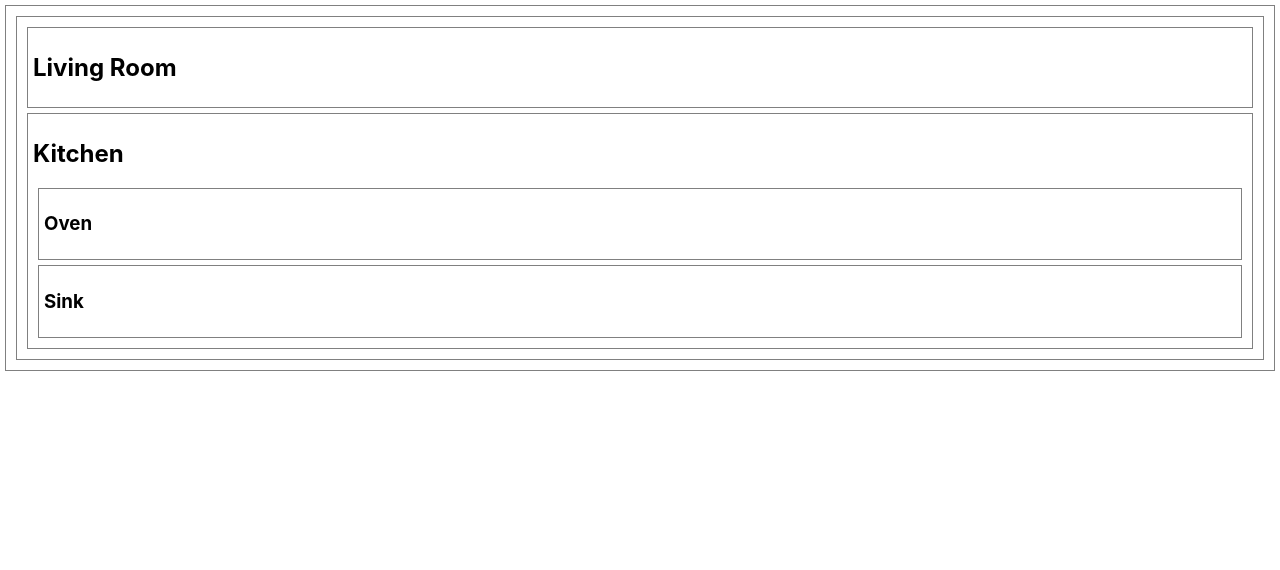
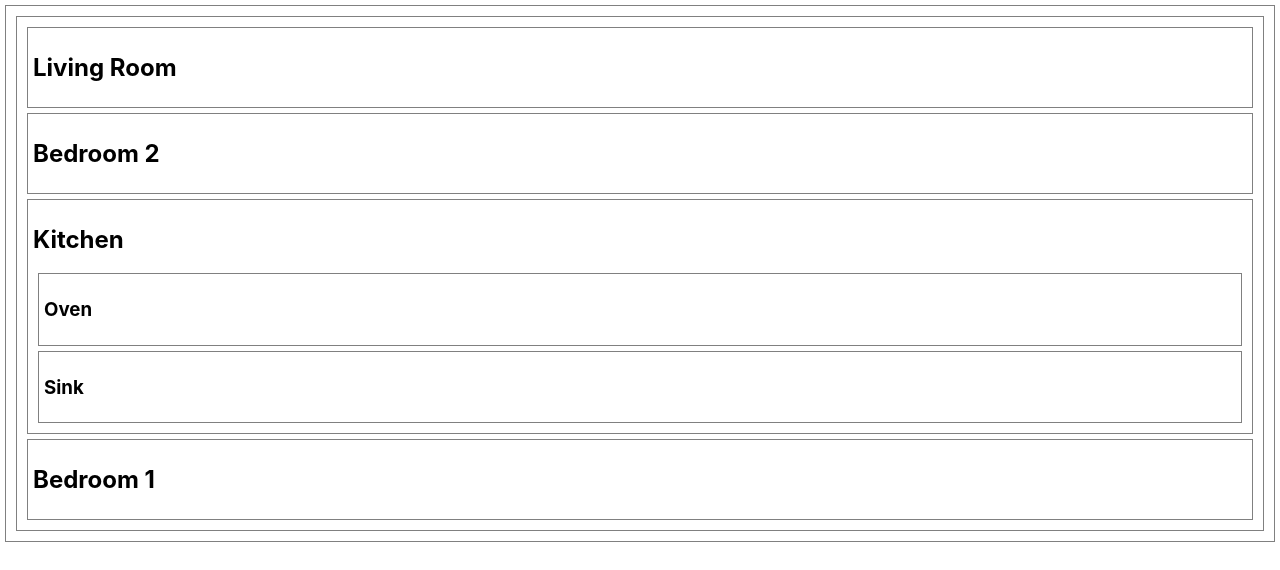
Before and after one commit to dneece522/floorplan-lab, a React (Create React App) app: page / in a window 1280 px wide. Shown: the top 570 px of the page. Built offline with nearby package versions, Linux system fonts and the light colour scheme.

Commit message:
render Bedrooms

```diff
--- a/src/Bedroom.jsx
+++ b/src/Bedroom.jsx
@@ -0,0 +1,9 @@
+const Bedroom = (props) => {
+  return (
+    < >
+      <h2>Bedroom {props.num}</h2>
+    </>
+  )
+}
+
+export default Bedroom
--- a/src/FloorPlan.jsx
+++ b/src/FloorPlan.jsx
@@ -1,11 +1,15 @@
 import LivingRoom from "./LivingRoom"
 import Kitchen from "./Kitchen"
+import Bedroom from "./Bedroom"
 
 const FloorPlan = () => {
+  const bedNum = [1, 2, 3]
   return (
     < >
       <div><LivingRoom /></div>
+      <div><Bedroom num={bedNum[1]}/></div>
       <div><Kitchen /></div>
+      <div><Bedroom num={bedNum[0]}/></div>
     </>
   )
 }
```
